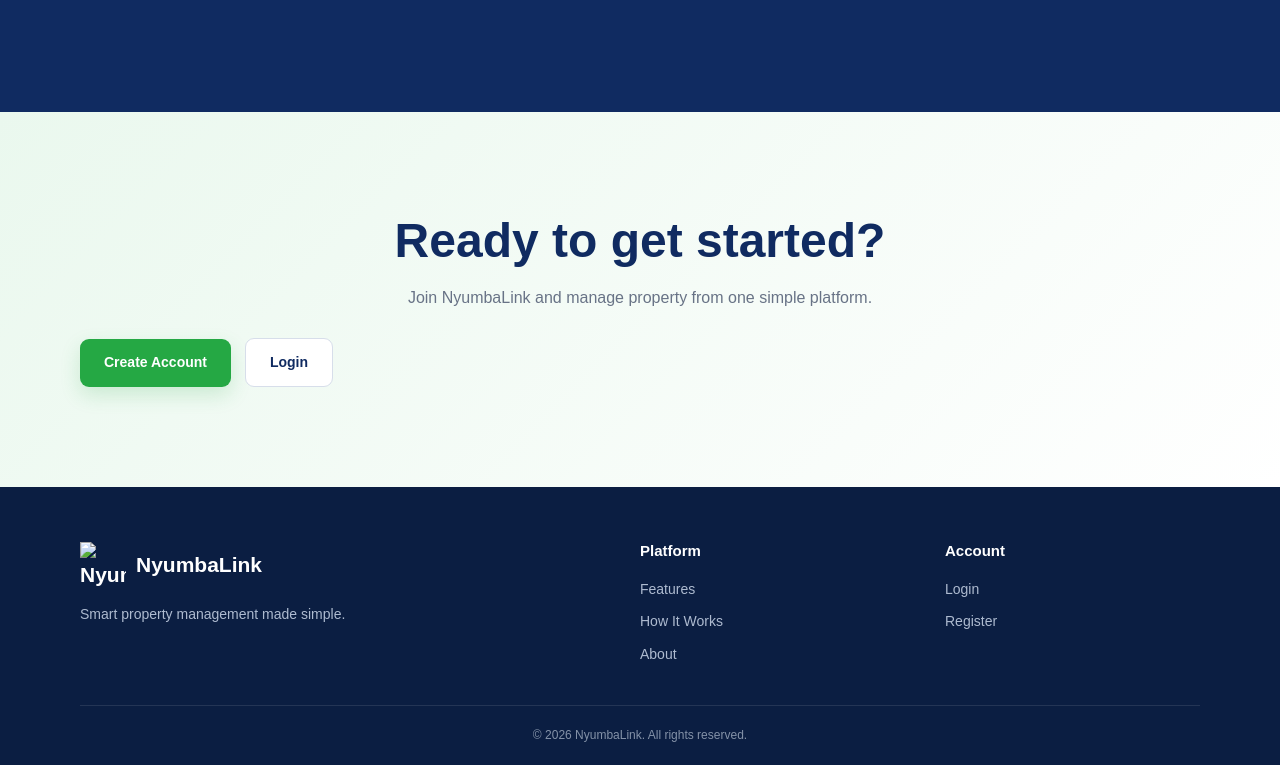
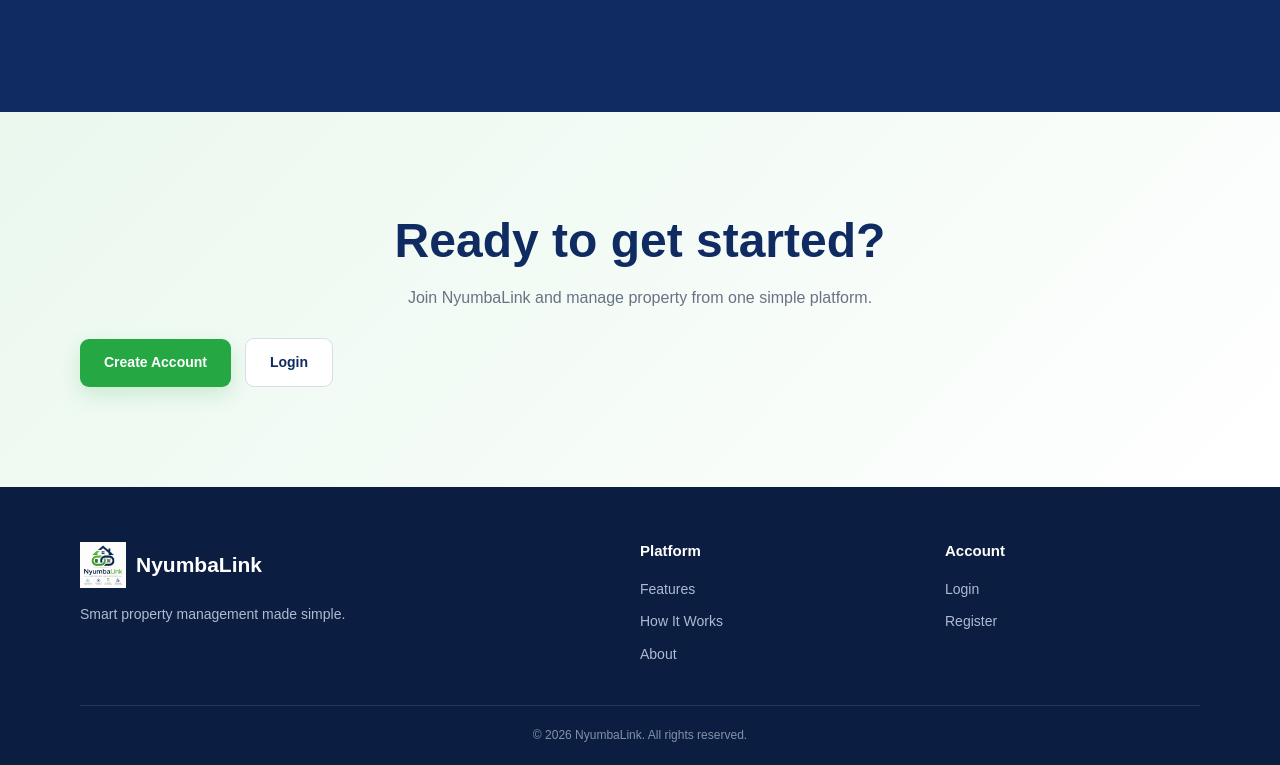
Before and after one commit to CE-Phantom/NyumbaLink-, a plain HTML site: page index.html in a window 1280 px wide. Shown: the part 3550-4315 px from the top of the page. Drawn offline with Linux system fonts and the light colour scheme.

Commit message:
Update logo image source path in index.html

```diff
--- a/index.html
+++ b/index.html
@@ -671,7 +671,7 @@
                     class="logo">
 
                     <img
-                        src="images/logo.png"
+                        src="logo.png"
                         alt="NyumbaLink Logo">
 
                     <span>
```
